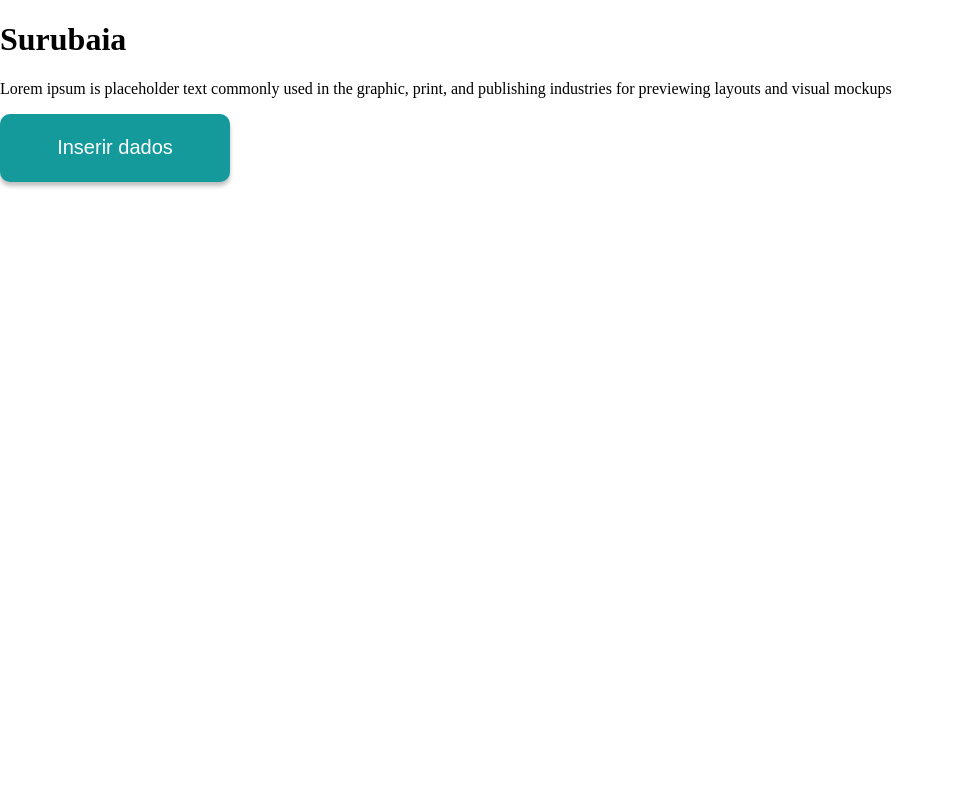
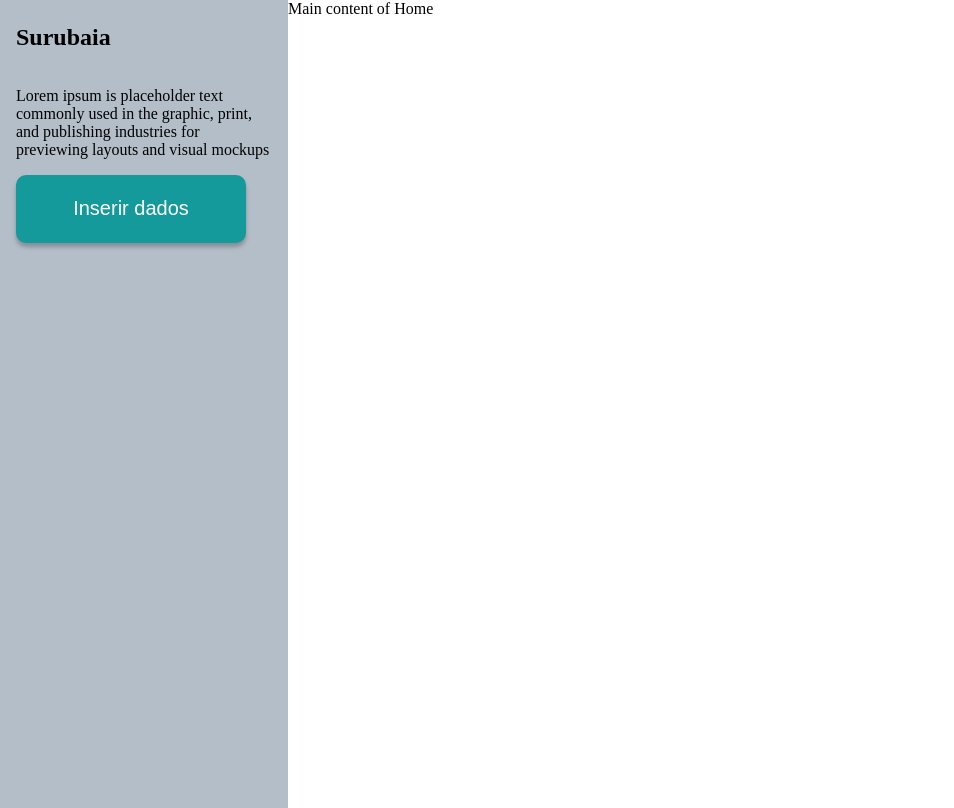
Before and after one commit to VerasNp/UFCCK0235_trab1, a React app in the folder frontend/: page / in a window 1280 px wide. Shown: the whole page, without its empty margins (0-954 px from the left). Built offline with nearby package versions, Linux system fonts and the light colour scheme.

Commit message:
ajuste no layout e uso de enum para gerenciar o estado da página

```diff
--- a/frontend/src/App.tsx
+++ b/frontend/src/App.tsx
@@ -1,5 +1,5 @@
 import React from 'react';
-import Default from './components/templates/home';
+import Default from './components/pages/default';
 
 const App: React.FC = () => {
 	return (
--- a/frontend/src/components/atoms/button/index.tsx
+++ b/frontend/src/components/atoms/button/index.tsx
@@ -7,6 +7,7 @@ interface Props {
 	name: string;
 	text: string;
 	disabled: boolean;
+	onClick?: React.MouseEventHandler;
 }
 
 const Button: React.FC<Props> = ({
@@ -15,10 +16,17 @@ const Button: React.FC<Props> = ({
 	name,
 	text,
 	disabled,
+	onClick,
 }): React.ReactElement => {
 	return (
 		<>
-			<button type={type} className={className} name={name} disabled={disabled}>
+			<button
+				type={type}
+				className={className}
+				name={name}
+				disabled={disabled}
+				onClick={onClick}
+			>
 				{text}
 			</button>
 		</>
--- a/frontend/src/components/molecules/nav/index.tsx
+++ b/frontend/src/components/molecules/nav/index.tsx
@@ -1,13 +1,15 @@
 import React from 'react';
+import './styles.css';
 
 interface Props {
 	children: React.ReactNode;
+	className: string;
 }
 
-const Nav: React.FC<Props> = ({ children }) => {
+const Nav: React.FC<Props> = ({ className, children }) => {
 	return (
 		<>
-			<nav>{children}</nav>
+			<nav className={className}>{children}</nav>
 		</>
 	);
 };
--- a/frontend/src/components/molecules/nav/styles.css
+++ b/frontend/src/components/molecules/nav/styles.css
@@ -0,0 +1,8 @@
+.navbar {
+	display: flex;
+	flex-direction: column;
+	width: 20%;
+	height: 100%;
+	padding: 4px 16px;
+	background-color: #b4bec9;
+}
--- a/frontend/src/components/organisms/navbar/index.tsx
+++ b/frontend/src/components/organisms/navbar/index.tsx
@@ -3,23 +3,26 @@ import Logo from '../../atoms/logo';
 import Button from '../../atoms/button';
 import Nav from '../../molecules/nav';
 
-const Navbar: React.FC = () => {
+interface Props {
+	onInsertDataClick: React.MouseEventHandler;
+}
+
+const Navbar: React.FC<Props> = ({ onInsertDataClick }) => {
 	return (
 		<>
-			<div>
+			<Nav className="navbar">
 				<Logo />
 				<p>
 					Lorem ipsum is placeholder text commonly used in the graphic, print,
 					and publishing industries for previewing layouts and visual mockups
 				</p>
-			</div>
-			<Nav>
 				<Button
 					name={''}
 					disabled={false}
 					type={'button'}
 					className={'btn'}
 					text={'Inserir dados'}
+					onClick={onInsertDataClick}
 				/>
 			</Nav>
 		</>
--- a/frontend/src/components/pages/default/index.tsx
+++ b/frontend/src/components/pages/default/index.tsx
@@ -1,19 +1,50 @@
-import React, { useEffect, useState } from 'react';
+import React, { useState } from 'react';
 import Navbar from '../../organisms/navbar';
 import Home from '../../templates/home';
+import InsertData from '../../templates/insert_data';
+
+import './styles.css';
+
+enum ApplicationPage {
+	HOME,
+	INSERT_DATA,
+	DISPLAY_TABLE,
+	ANALYSIS,
+}
 
 const Default: React.FC = () => {
-	const [state, setState] = useState(0);
+	const [appState, setAppState] = useState(ApplicationPage.HOME);
 
-	useEffect(() => {
-		setState(1);
-	}, [state]);
+	const handleInsertDataButtonClick = (): void => {
+		setAppState(ApplicationPage.INSERT_DATA);
+	};
+
+	let pageToRender;
+
+	// Everytime appState changes, pageToRender will also change accordingly
+	switch (appState) {
+		case ApplicationPage.HOME:
+			pageToRender = <Home />;
+			break;
+		case ApplicationPage.INSERT_DATA:
+			pageToRender = <InsertData />;
+			break;
+		case ApplicationPage.DISPLAY_TABLE:
+			// Not implemented
+			break;
+		case ApplicationPage.ANALYSIS:
+			// Not implemented
+			break;
+		default:
+			pageToRender = <Home />;
+			break;
+	}
 
 	return (
-		<>
-			<Navbar />
-			{state === 1 ? <Home /> : ''}
-		</>
+		<div className="page-layout">
+			<Navbar onInsertDataClick={handleInsertDataButtonClick} />
+			{pageToRender}
+		</div>
 	);
 };
 
--- /dev/null
+++ b/frontend/src/components/pages/default/styles.css
@@ -0,0 +1,8 @@
+.page-layout {
+	height: 100vh;
+	width: 100vw;
+	padding: 0px;
+	margin: 0px;
+	display: flex;
+	flex-direction: row;
+}
--- a/frontend/src/components/templates/home/index.tsx
+++ b/frontend/src/components/templates/home/index.tsx
@@ -1,12 +1,7 @@
 import React from 'react';
-import Navbar from '../../organisms/navbar';
 
 const Home: React.FC = () => {
-	return (
-		<>
-			<Navbar />
-		</>
-	);
+	return <>Main content of Home</>;
 };
 
 export default Home;
--- /dev/null
+++ b/frontend/src/components/templates/insert_data/index.tsx
@@ -0,0 +1,7 @@
+import React from 'react';
+
+const InsertData: React.FC = () => {
+	return <>Main content of InsertData</>;
+};
+
+export default InsertData;
```
Also changed, not shown: frontend/src/components/organisms/navbar/styles.css (deleted).
